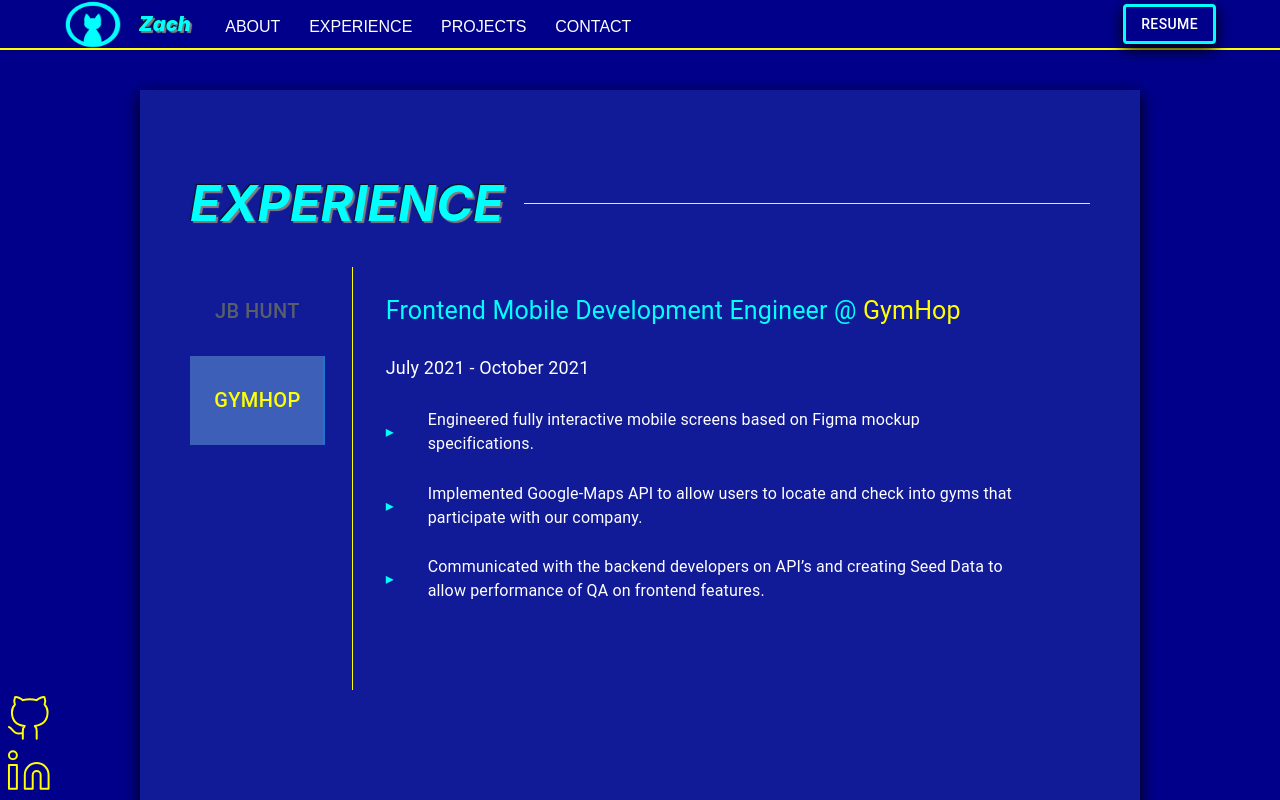
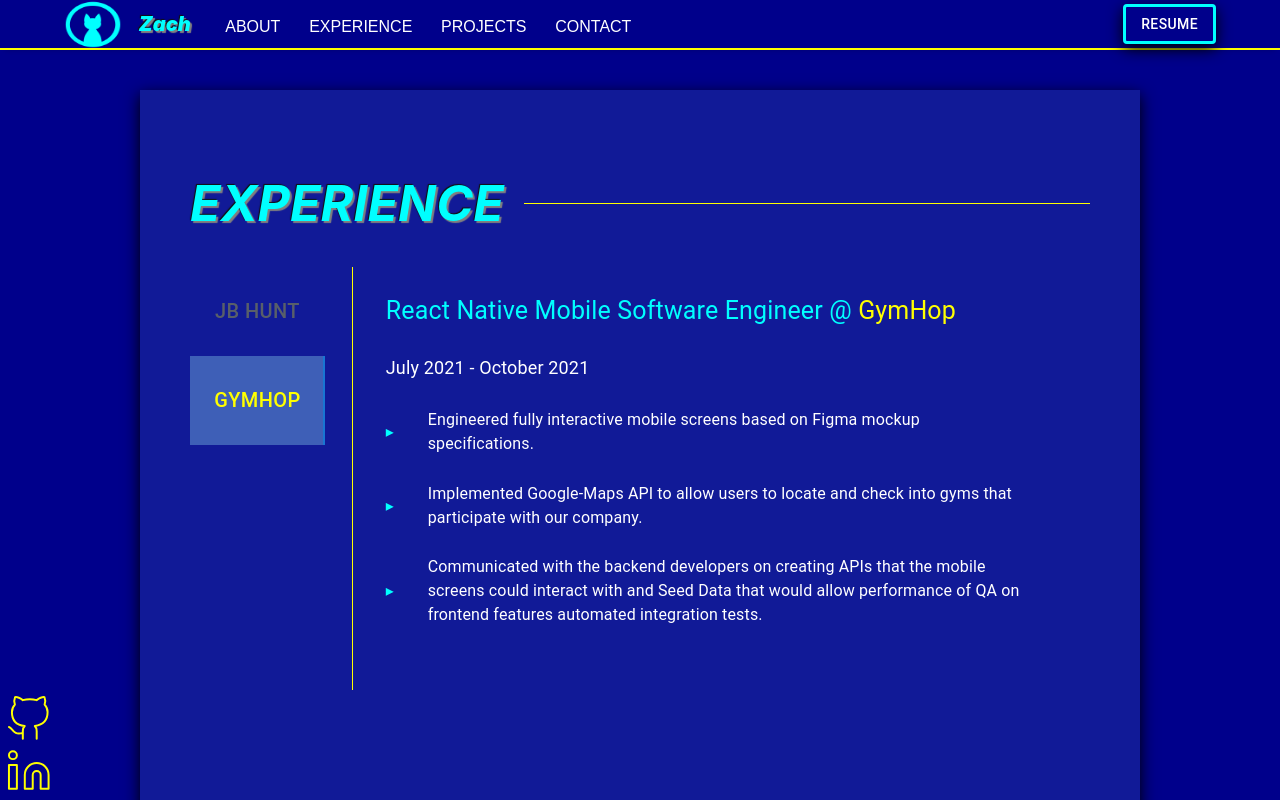
Before and after one commit to Zackitty/portfolio, a React (Create React App) app: page / in a window 1280 px wide. Both pictures are taken after a click on the tab "GYMHOP". Shown: the part 1681-2481 px from the top of the page. Built offline with nearby package versions, Linux system fonts and the light colour scheme.

Commit message:
fix details

```diff
--- a/src/components/Experience/Experience.js
+++ b/src/components/Experience/Experience.js
@@ -82,12 +82,12 @@
                         <div>
                             <p className='exerpience-pointer'>▸</p>
                             <p className='experience-bullets'>
-                                Migrated the Infrastructure Administration Application from Protractor to Cypress for consistent End to End testing.
+                            Migrated the Infrastructure Administration Application from Protractor to Cypress for performing Quality Assurance via consistent End to End automated testing.
                             </p>
                         </div>
                         <div>
                             <p className='exerpience-pointer'>▸</p>
-                            <p className='experience-bullets'>Integrated both Flagger and Kustomize into backend microservices for consistent anytime deployments. </p>
+                            <p className='experience-bullets'>Integrated both Flagger and Kustomize into backend microservices for consistent anytime deployments.</p>
                         </div>
                         <div>
                             <p className='exerpience-pointer'>▸</p>
@@ -103,7 +103,7 @@
                         </div>
                     </TabPanel>
                     <TabPanel className='experience-tabpanel' value={value} index={1}>
-                        <p className='experience-at'>Frontend Mobile Development Engineer @ <a href='https://angel.co/company/gymhop-1'>GymHop</a></p>
+                        <p className='experience-at'>React Native Mobile Software Engineer @ <a href='https://angel.co/company/gymhop-1'>GymHop</a></p>
                         <p className='experience-date'>July 2021 - October 2021</p>
                         <div>
                             <p className='exerpience-pointer'>▸</p>
@@ -115,7 +115,7 @@
                         </div>
                         <div>
                             <p className='exerpience-pointer'>▸</p>
-                            <p className='experience-bullets'>Communicated with the backend developers on API’s and creating Seed Data to allow performance of QA on frontend features.</p>
+                            <p className='experience-bullets'>Communicated with the backend developers on creating APIs that the mobile screens could interact with and Seed Data that would allow performance of QA on frontend features automated integration tests.</p>
                         </div>
                     </TabPanel>
                 </Box>
--- a/src/components/Projects/ProjectsData.js
+++ b/src/components/Projects/ProjectsData.js
@@ -1,7 +1,7 @@
 const projectsData = [
     {
         name: 'THE JIUTUBE',
-        description: 'The JiuTube is a full stack React.js application that allows users to watch a live streaming Jiujitsu video player  through OBS and Twitch streaming technology while chatting about the matches on the Socket.IO real time chat that serves a chat history via api calls to the backend Flask server to query the SQL database for all previous comments.',
+        description: 'The JiuTube is a full stack React.js application that allows users to watch a live streaming Jiujitsu video player  through OBS and Twitch streaming technology while chatting about the matches.  The Socket.IO real time chat also preserves a chat history via RestFul API calls to the backend Python Flask server to PostgreSQL database for all previous comments using the ORM SQL-Alchemy.',
         livelink: 'https://thejiutube.herokuapp.com/',
         repository: 'https://github.com/Zackitty/JiuTube',
         img: 'https://64.media.tumblr.com/6ac1cbba035b75f9c9cd6af90be990c4/9bbe58e4a43aa6f5-4e/s2048x3072/5363fd0b840e07bb7a081bf232e1bde70b34fbf6.png',
@@ -38,7 +38,7 @@
     },
     {
         name: 'CAUSE',
-        description: 'Cause is a FullStack clone of the website Change. It uses React.js for the front end where it uses the Redux store to keep track of users and their petitions they\'ve created, Amazon Cloud Services to allow users to host photos of their petitions and in updates. The backend uses Python\'s Flask for backend requests and SQL-Alchemy as an ORM to interact with the SQL Database',
+        description: 'Cause is a FullStack clone of the website Change. It uses React.js for the front end with a Redux store to manage state and Amazon Cloud Services to allow users to host photos of their petitions and in updates. The backend server uses Python\'s Flask to handle RESTful API requests and SQL-Alchemy as an ORM to interact with the SQL Database where it keeps track of users and their petitions they\'ve created.',
         livelink: 'https://cause-change.herokuapp.com/',
         repository: 'https://github.com/sambrady0652/change-clone',
         img: 'https://64.media.tumblr.com/806f8ed47285ec5deaf44ae134cb2bc0/c9d0d1eff5e6459f-5d/s1280x1920/7e4de237093051365e8164af417fd1c8517ccc2d.png',
@@ -71,7 +71,7 @@
     },
     {
         name: 'SURVEY DONKEY',
-        description: 'SurveyDonkey is an interactive survey creation and participation site inspired by SurveyMonkey. Designed using PUG to render HTML and Bulma to bootstrap CSS on the front end. The backend server uses Express to handle Restful API requests and Sequelize to handle queries to the Postgres SQL Database.',
+        description: 'SurveyDonkey is a multi-page interactive survey application inspired by SurveyMonkey. It was designed using PUG to render HTML templates with Bulma to bootstrap CSS based on wireframes created with Adobe. The backend server uses Express.js to handle Restful API requests and Sequelize as an ORM for the PostgreSQL Database.',
         livelink: 'https://thesurveydonkey.herokuapp.com/',
         repository: 'https://github.com/about14sheep/survey-donkey',
         img: 'https://64.media.tumblr.com/0f138e35c544286ec0877af3d2ac69f5/1a2382fe025de4ed-b1/s1280x1920/08804d5954559a6d8209b8913ea46149376196c2.png',
```
